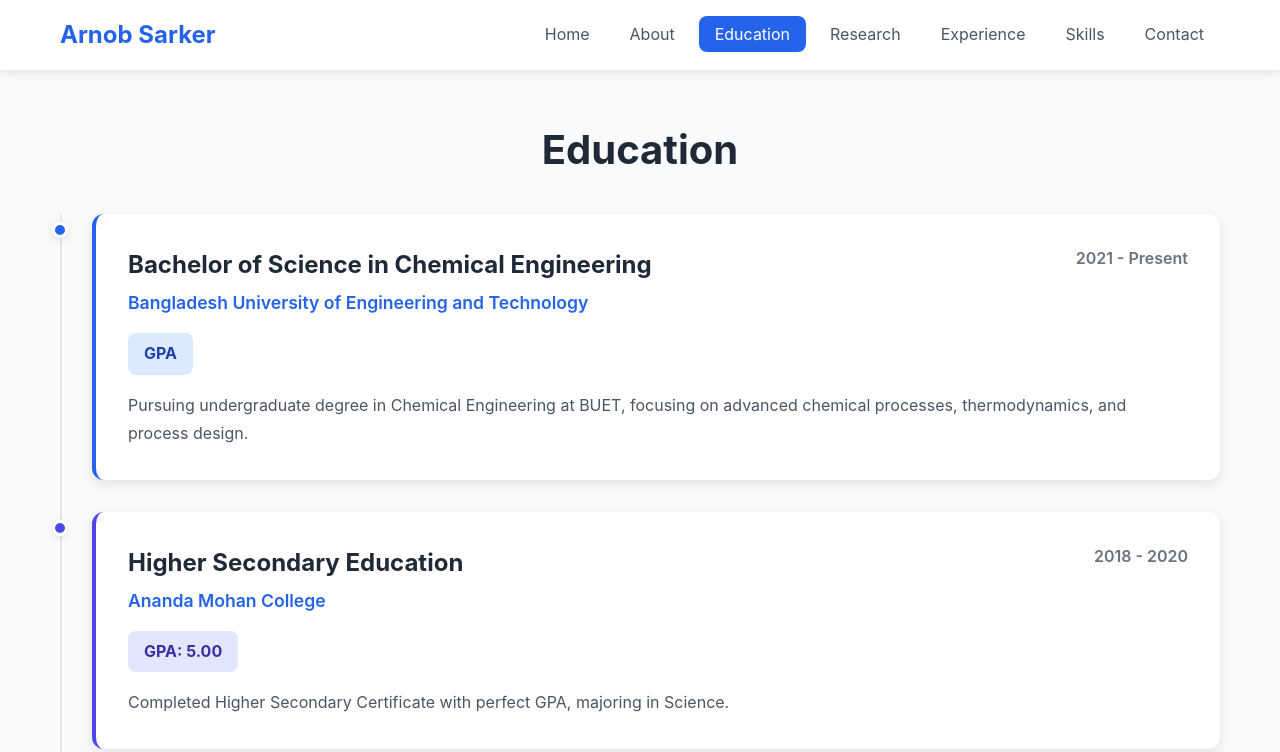
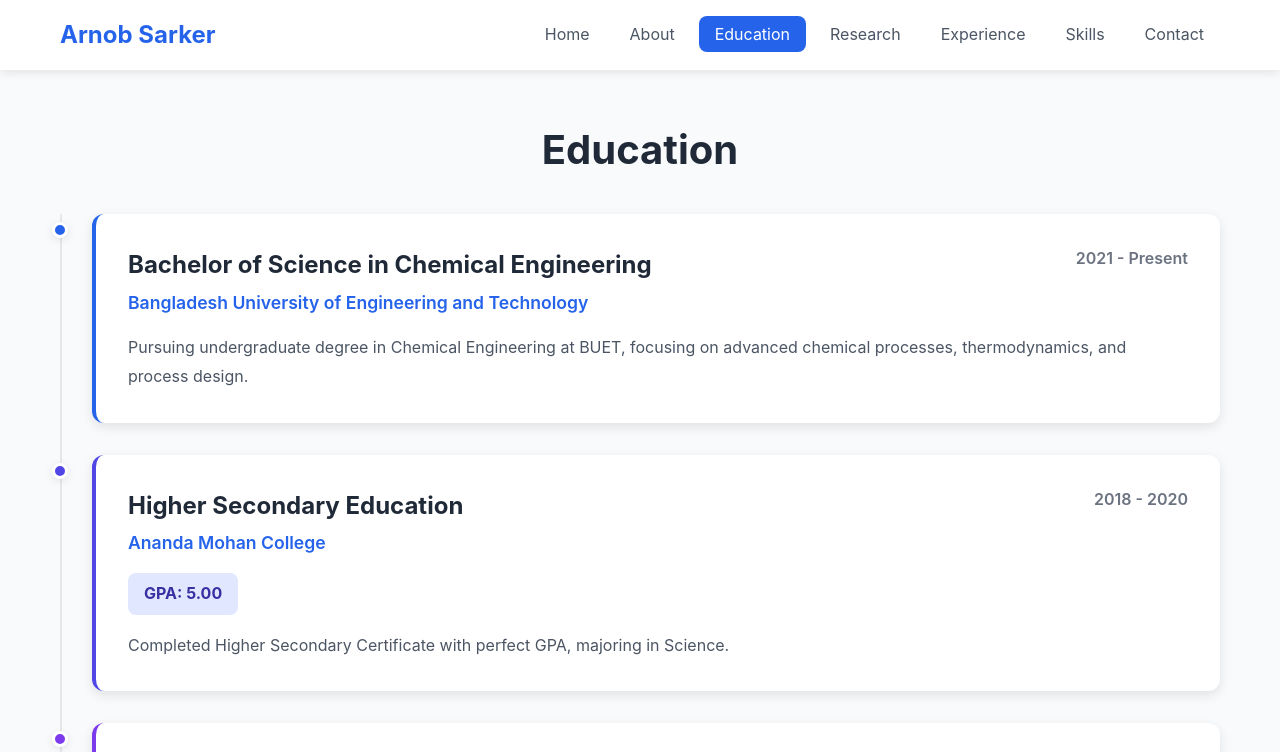
Before and after one commit to arnobsr20/arnobsr20.github.io, a plain HTML site: page education.html in a window 1280 px wide. Shown: the top 752 px of the page. Drawn offline with Linux system fonts and the light colour scheme.

Commit message:
Update education.html

```diff
--- a/education.html
+++ b/education.html
@@ -42,7 +42,6 @@
                             </div>
                             <span class="year">2021 - Present</span>
                         </div>
-                        <div class="gpa-badge blue">GPA </div>
                         <p>Pursuing undergraduate degree in Chemical Engineering at BUET, focusing on advanced chemical processes, thermodynamics, and process design.</p>
                     </div>
                 </div>
```
